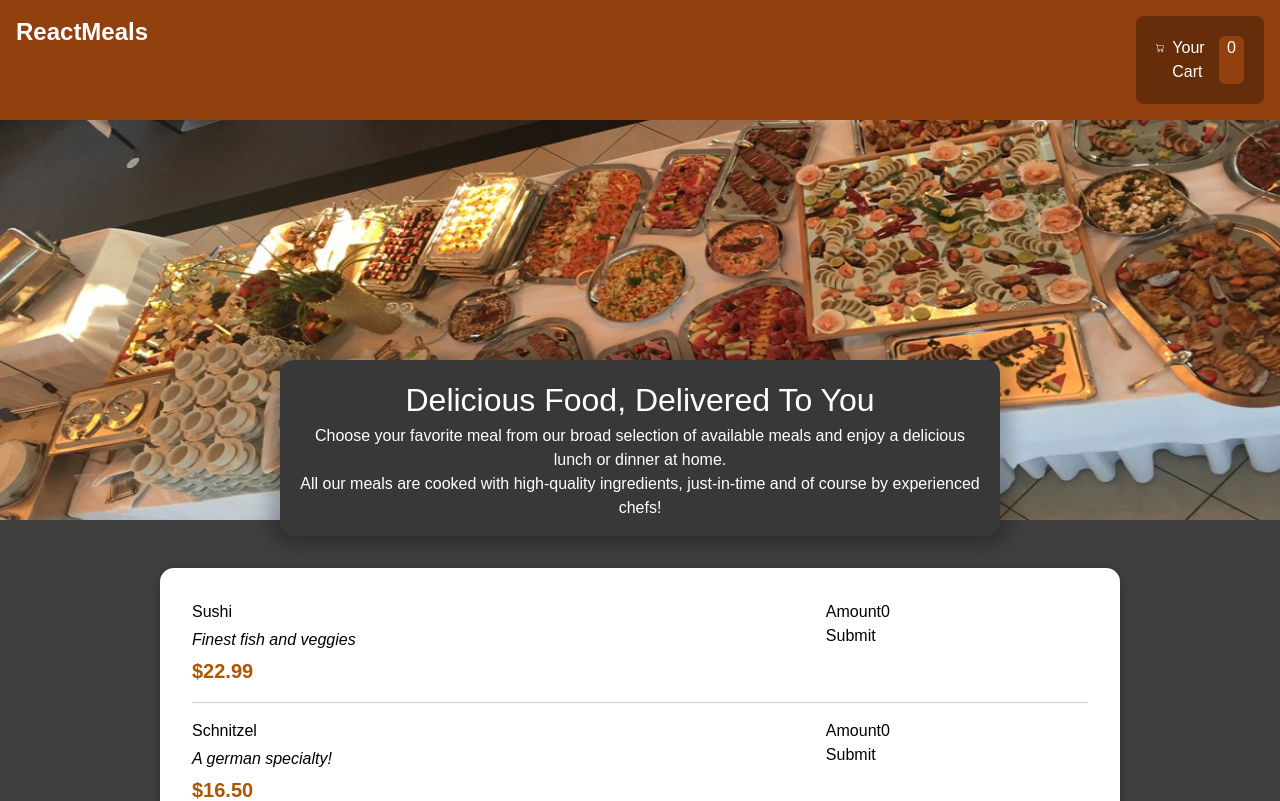
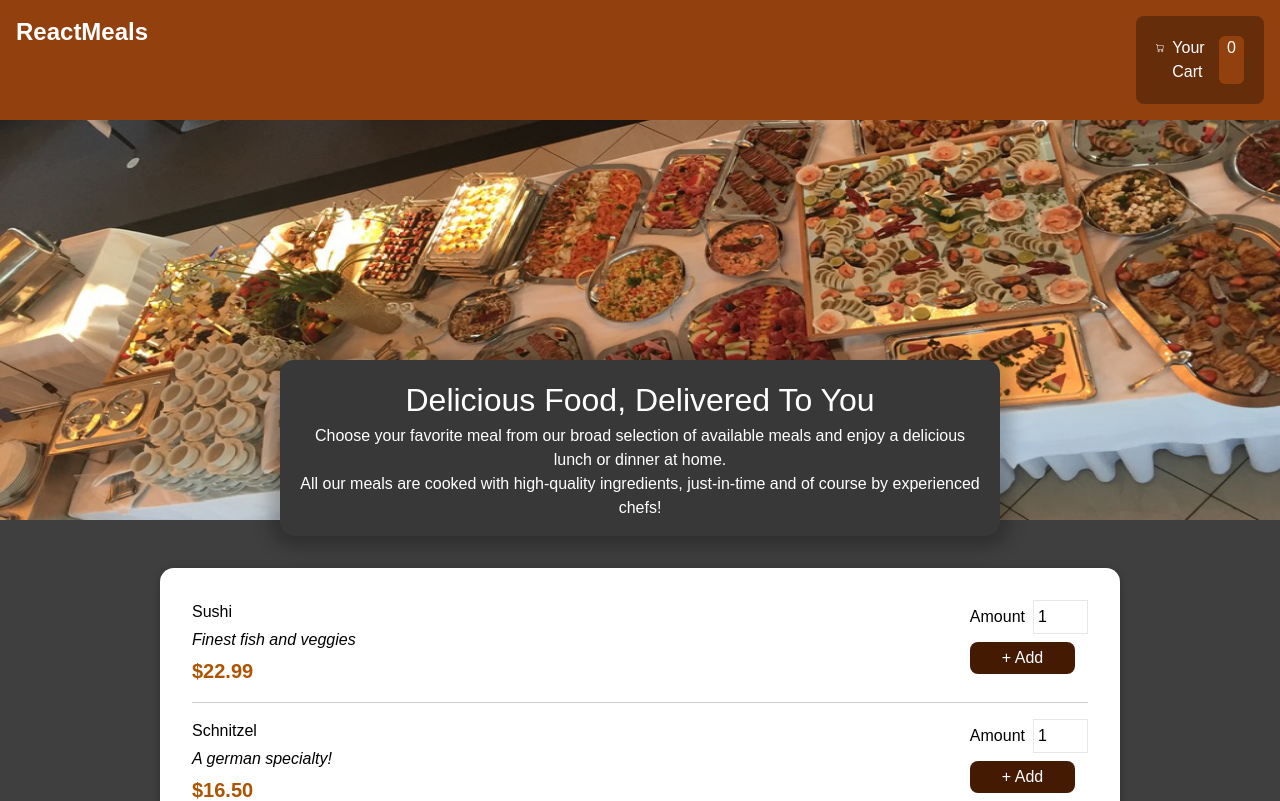
Before and after one commit to hespnod/restaurant, a React (Create React App) app: page / in a window 1280 px wide. Shown: the top 801 px of the page. Built offline with nearby package versions, Linux system fonts and the light colour scheme.

Commit message:
made the input component reusable

```diff
--- a/src/components/Meals/AvailableMeals.jsx
+++ b/src/components/Meals/AvailableMeals.jsx
@@ -31,7 +31,7 @@ const AvailableMeals = () => {
         },
     ];
 
-    const mealsList = DUMMY_MEALS.map(meal => <MealItem name={meal.name} description={meal.description} price={meal.price} />)
+    const mealsList = DUMMY_MEALS.map(meal => <MealItem key={meal.id} name={meal.name} description={meal.description} price={meal.price} />)
 
     return (
         <section className={classes.meals}>
--- a/src/components/Meals/MealsItem/MealsForm.jsx
+++ b/src/components/Meals/MealsItem/MealsForm.jsx
@@ -1,22 +1,20 @@
 import { useState } from "react";
+import Input from "../../UI/Input";
 
 const MealsForm = props => {
-    const [quant, setQuant] = useState(0);
-    const handleClick = (e) => {
-        e.preventDefault();
-        setQuant(e.target[0].value);
-        console.log(quant);
-
-    }
+    // const [quant, setQuant] = useState(0);
+    // const handleClick = () => {
+    //     if (quant >= 5) {
+    //         alert('Max allowed quantity is 5');
+    //     } else {
+    //         setQuant((prev) => prev + 1);
+    //     }
+    //     console.log(quant);
+    // }
     return (
-        <form onSubmit={handleClick}>
-            <div>
-                <label htmlFor="amount">Amount</label>
-                <input type="number" value={quant} />
-            </div>
-            <div>
-                <input type="Submit" />
-            </div>
+        <form>
+            <Input label='Amount' input={{ id: 'Amount', type: 'number', min: '1', max: '5', step: '1', defaultValue: '1' }} />
+            <button className='mt-2 p-1 px-8 bg-amber-950 text-white rounded-lg'>+ Add</button>
         </form>
     );
 };
--- a/src/components/Meals/MealsItem/MealsItem.jsx
+++ b/src/components/Meals/MealsItem/MealsItem.jsx
@@ -4,7 +4,7 @@ import classes from './MealsItem.module.css';
 const MealItem = props => {
     const price = `$${props.price.toFixed(2)}`;
     return (
-        <li className={classes.meal}>
+        <li key={props.key} className={classes.meal}>
             <div>
                 <h3>{props.name}</h3>
                 <div className={classes.description}>{props.description}</div>
--- /dev/null
+++ b/src/components/UI/Input.jsx
@@ -0,0 +1,9 @@
+const Input = (props) => {
+    return (
+        <div>
+            <label htmlFor={props.input.id}>{props.label}</label>
+            <input className='ml-2 border border-black-[2] p-1' {...props.input} />
+        </div>
+    )
+};
+export default Input;
```
